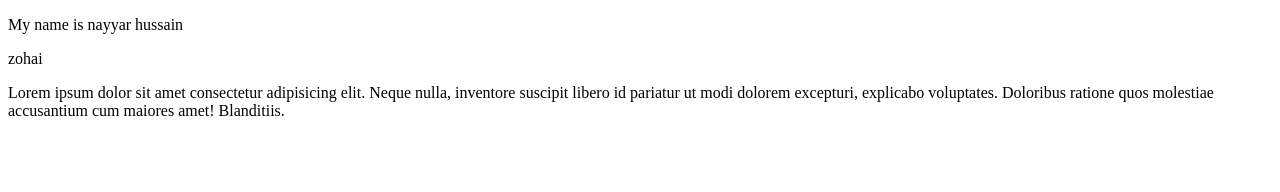
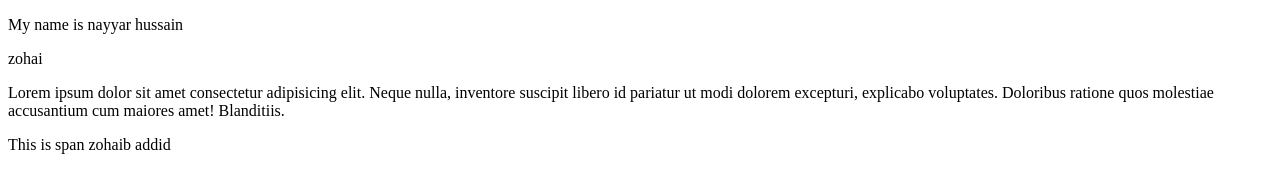
Before and after one commit to nayyarhussain/aptech-repo, a plain HTML site: page index.html in a window 1280 px wide. Drawn offline with Linux system fonts and the light colour scheme.

Commit message:
added span

```diff
--- a/index.html
+++ b/index.html
@@ -17,5 +17,7 @@
 
     </p>
     <p>Lorem ipsum dolor sit amet consectetur adipisicing elit. Neque nulla, inventore suscipit libero id pariatur ut modi dolorem excepturi, explicabo voluptates. Doloribus ratione quos molestiae accusantium cum maiores amet! Blanditiis.</p>
+
+    <span>This is span zohaib addid</span>
 </body>
 </html>
```
